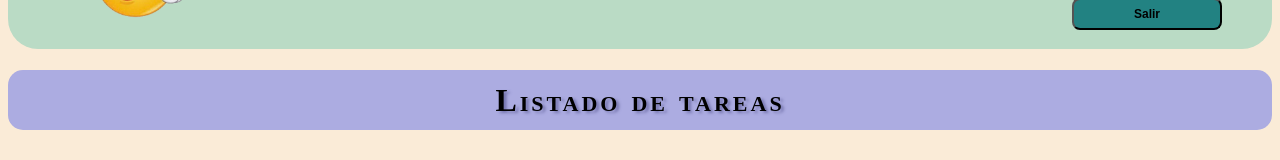
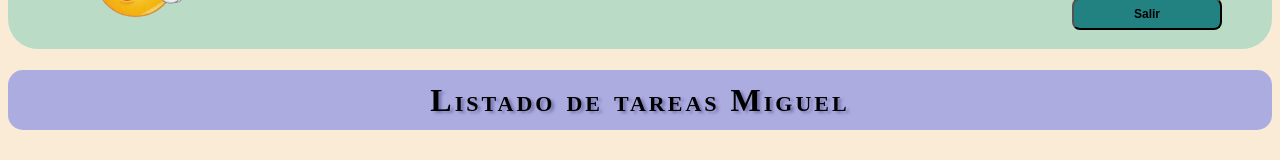
Before and after one commit to MiguelInza/Proyecto-Final-Miguel-Aitor, a Vue app: page /Dashboard in a window 1280 px wide. Shown: the part 144-304 px from the top of the page. Built offline with nearby package versions, Linux system fonts and the light colour scheme; no server answers; the database is empty.

Commit message:
listado tareas miguel

```diff
--- a/src/views/Dashboard.vue
+++ b/src/views/Dashboard.vue
@@ -1,6 +1,6 @@
 <template>
   <header>
-    <h1>Listado de tareas</h1>
+    <h1>Listado de tareas Miguel</h1>
   </header>
 
   <div id="div1">
```
